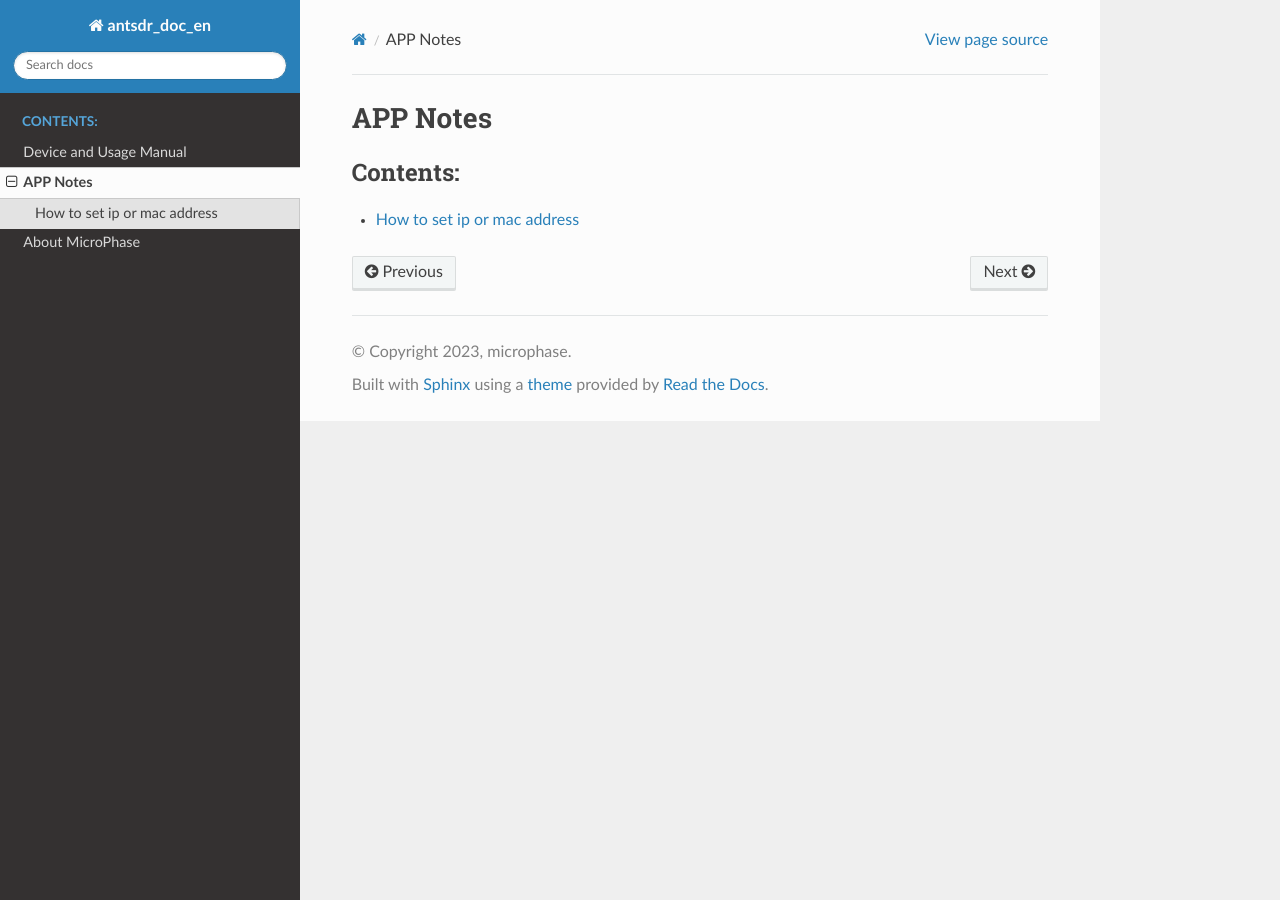
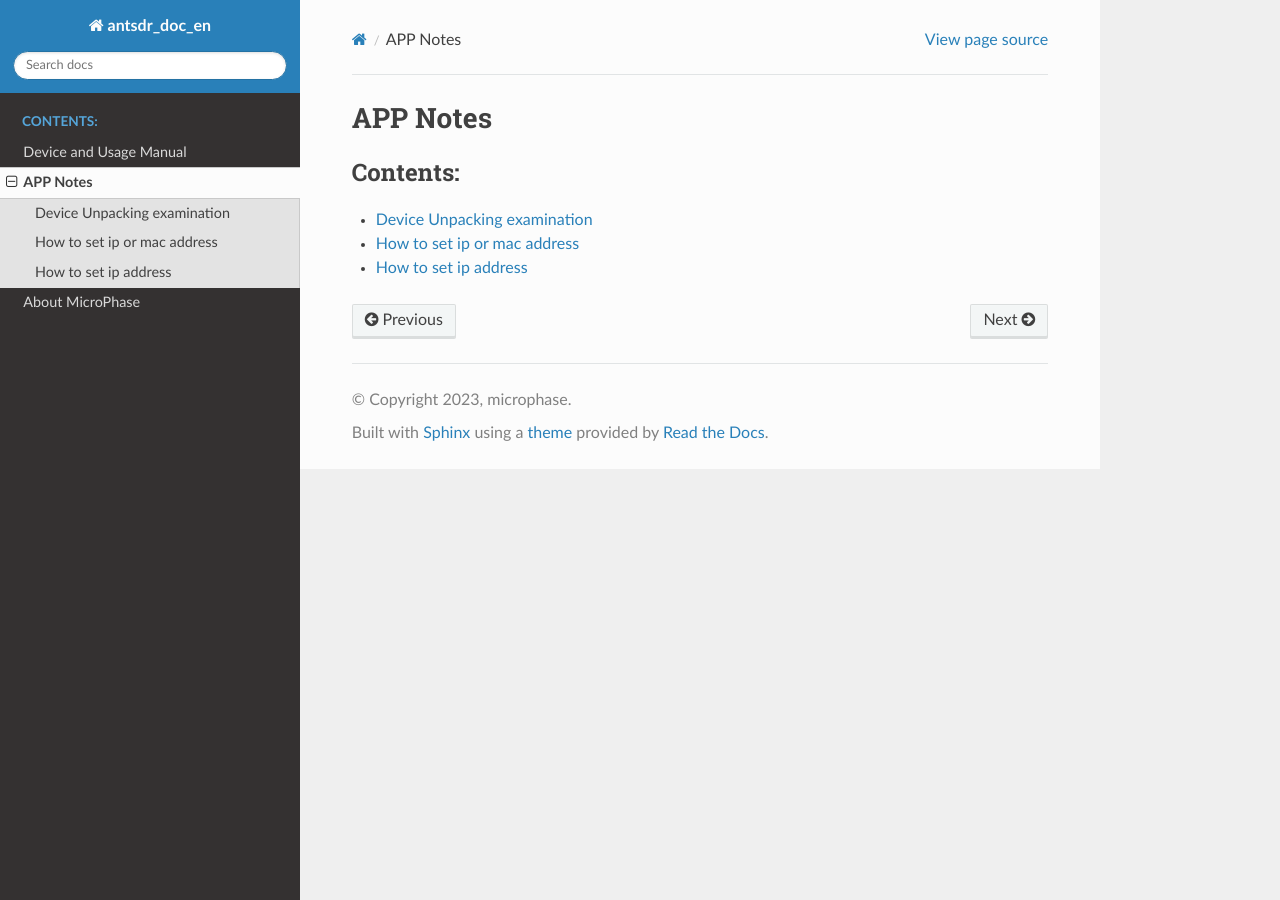
Before and after one commit to MicroPhase/antsdr_doc_en, a Sphinx documentation site: the page built from source/app_notes/app_notes.rst, in a window 1280 px wide. Built offline with Sphinx 7.4.7 and the Read the Docs theme 2.0.0, drawn with Linux system fonts in a browser that asks for light colours.

Commit message:
update the mune

```diff
--- a/source/app_notes/app_notes.rst
+++ b/source/app_notes/app_notes.rst
@@ -5,4 +5,6 @@ APP Notes
    :maxdepth: 1
    :caption: Contents:
 
+   device_unpacking_examination
    set_the_iio_firmware_ip
+   set_the_uhd_firmware_ip
```
Also changed, not shown: requirements.txt (+537 -11 lines).
